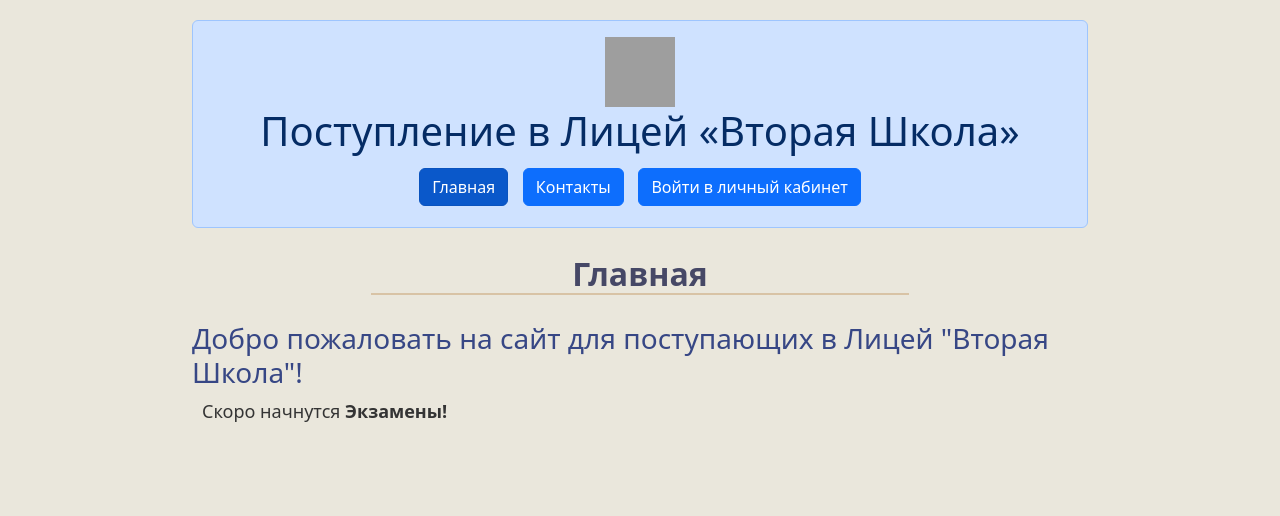
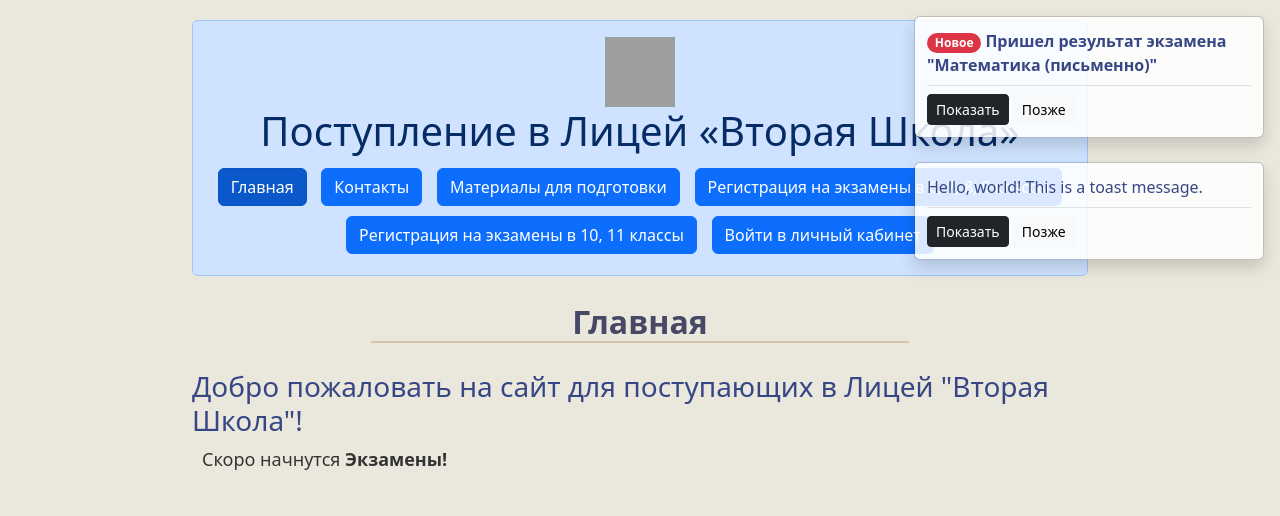
Before and after one commit to NikitaMulyar/sch2admission, a Flask app: page / in a window 1280 px wide. Shown: the top 516 px of the page. Run offline with Flask 3, Linux system fonts and the light colour scheme; grey boxes are pictures that could not be loaded.

Commit message:
Пока только с формой помучался

```diff
--- /dev/null
+++ b/py_scripts/consts/profiles.json
@@ -0,0 +1,6 @@
+[
+  "Физический",
+  "Математический",
+  "Математико-программистский",
+  "Математико-экономический"
+]
--- a/py_scripts/consts/registration_status.json
+++ b/py_scripts/consts/registration_status.json
@@ -1,4 +1,4 @@
 {
-  "6-9": false,
-  "10-11": false
+  "6-9": true,
+  "10-11": true
 }
--- a/py_scripts/funcs_back.py
+++ b/py_scripts/funcs_back.py
@@ -38,9 +38,10 @@ def register_user(request: request, form: RegisterFormClasses10To11):
     type_ = uploaded_file.filename.split('.')[-1]
     file_path = os.path.join('abitur_data', 'photos', f'{form.surname.data}_{form.name.data}_{form.third_name.data}.{type_}')
     uploaded_file.save(file_path)
-    prof = 'Общий'
-    if form.profile.data:
+    try:
         prof = form.profile.data
+    except Exception:
+        prof = 'Общий'
     user = User(
         email=form.email.data,
         name=form.name.data,
--- a/sa_models/__all_models.py
+++ b/sa_models/__all_models.py
@@ -2,3 +2,4 @@ from . import users
 from . import exams
 from . import invites
 from . import admins
+from . import notes
--- a/sa_models/invites.py
+++ b/sa_models/invites.py
@@ -12,6 +12,7 @@ class Invite(SqlAlchemyBase):
     exam_id = sqlalchemy.Column(sqlalchemy.Integer, sqlalchemy.ForeignKey("exams.id"))
     user_id = sqlalchemy.Column(sqlalchemy.Integer, sqlalchemy.ForeignKey("users.id"))
     made_on = sqlalchemy.Column(sqlalchemy.DateTime, default=datetime.datetime.now())
+    edited_on = sqlalchemy.Column(sqlalchemy.DateTime, default=datetime.datetime.now())
     viewed = sqlalchemy.Column(sqlalchemy.Boolean, default=False)
     result = sqlalchemy.Column(sqlalchemy.String, nullable=True)
     exam_description = sqlalchemy.Column(sqlalchemy.Text, nullable=True)
--- /dev/null
+++ b/static/js/toasts.js
@@ -0,0 +1,5 @@
+const toastContent = document.querySelectorAll(".toast")
+for (let i = 0; i < toastContent.length; i++) {
+    const toast = new bootstrap.Toast(toastContent[i])
+    toast.show()
+}
--- a/templates/base.html
+++ b/templates/base.html
@@ -24,6 +24,11 @@
     {% else %}
         <a href="/contacts" class="btn btn-primary" id="nav-buttons">Контакты</a>
     {% endif %}
+    {% if "/materials" == current %}
+        <a href="https://lycuz2.mskobr.ru/roditelyam/algoritm-postuplenia/profilnye-klassy#/html/body/div[2]/div[3]/div/div[2]/div/div[3]/div[1]/div/div/div[1]/div/div/div" class="btn btn-primary active" aria-current="page" id="nav-buttons" target="_blank">Материалы для подготовки</a>
+    {% else %}
+        <a href="https://lycuz2.mskobr.ru/roditelyam/algoritm-postuplenia/profilnye-klassy#/html/body/div[2]/div[3]/div/div[2]/div/div[3]/div[1]/div/div/div[1]/div/div/div" class="btn btn-primary" id="nav-buttons" target="_blank">Материалы для подготовки</a>
+    {% endif %}
 
     {% if current_user.is_authenticated %}
         {% for page in pages %}
@@ -45,28 +50,26 @@
 </div>
 </nav><br>
 {% block content %}{% endblock %}
-<div aria-live="polite" aria-atomic="true" class="position-relative">
-    <div class="toast-container position-absolute bottom-0 end-0 p-3">
+<div aria-live="polite" aria-atomic="true" class="position-relative" style="min-width: 100% !important; position: absolute !important; top: 0 !important; left: 0 !important;">
+  <div class="toast-container position-absolute top-0 end-0 p-3">
 
-    <div class="toast" role="alert" aria-live="assertive" aria-atomic="true">
-      <div class="toast-header">
-        <strong class="me-auto">Bootstrap</strong>
-        <small class="text-muted">just now</small>
-        <button type="button" class="btn-close" data-bs-dismiss="toast" aria-label="Close"></button>
-      </div>
-      <div class="toast-body">
-        See? Just like this.
+    <div class="toast" role="alert" aria-live="assertive" aria-atomic="true" data-bs-delay="8000">
+      <div class="toast-body" style="font-size: 16px !important;">
+          <span class="badge rounded-pill bg-danger">Новое</span> <b>Пришел результат экзамена "Математика (письменно)"</b>
+        <div class="mt-2 pt-2 border-top">
+          <button type="button" class="btn btn-dark btn-sm">Показать</button>
+          <button type="button" class="btn btn-light btn-sm" data-bs-dismiss="toast">Позже</button>
+        </div>
       </div>
     </div>
 
-    <div class="toast" role="alert" aria-live="assertive" aria-atomic="true">
-      <div class="toast-header">
-        <strong class="me-auto">Bootstrap</strong>
-        <small class="text-muted">2 seconds ago</small>
-        <button type="button" class="btn-close" data-bs-dismiss="toast" aria-label="Close"></button>
-      </div>
-      <div class="toast-body">
-        Heads up, toasts will stack automatically
+    <div class="toast" role="alert" aria-live="assertive" aria-atomic="true"  data-bs-delay="10000">
+      <div class="toast-body" style="font-size: 16px !important;">
+        Hello, world! This is a toast message.
+        <div class="mt-2 pt-2 border-top">
+          <button type="button" class="btn btn-dark btn-sm">Показать</button>
+          <button type="button" class="btn btn-light btn-sm" data-bs-dismiss="toast">Позже</button>
+        </div>
       </div>
     </div>
   </div>
@@ -78,5 +81,6 @@
   <a href="mailto:davidian.ma@students.sch2.ru">davidian.ma@students.sch2.ru</a></p>
 </footer>
 <script src="https://cdn.jsdelivr.net/npm/bootstrap@5.3.3/dist/js/bootstrap.bundle.min.js" integrity="sha384-YvpcrYf0tY3lHB60NNkmXc5s9fDVZLESaAA55NDzOxhy9GkcIdslK1eN7N6jIeHz" crossorigin="anonymous"></script>
+<script src="/static/js/toasts.js" defer></script>
 </body>
 </html>
```
Also changed, not shown: static/js/register.js (added, +17 -0 lines), templates/register.html (+7 -9 lines).
